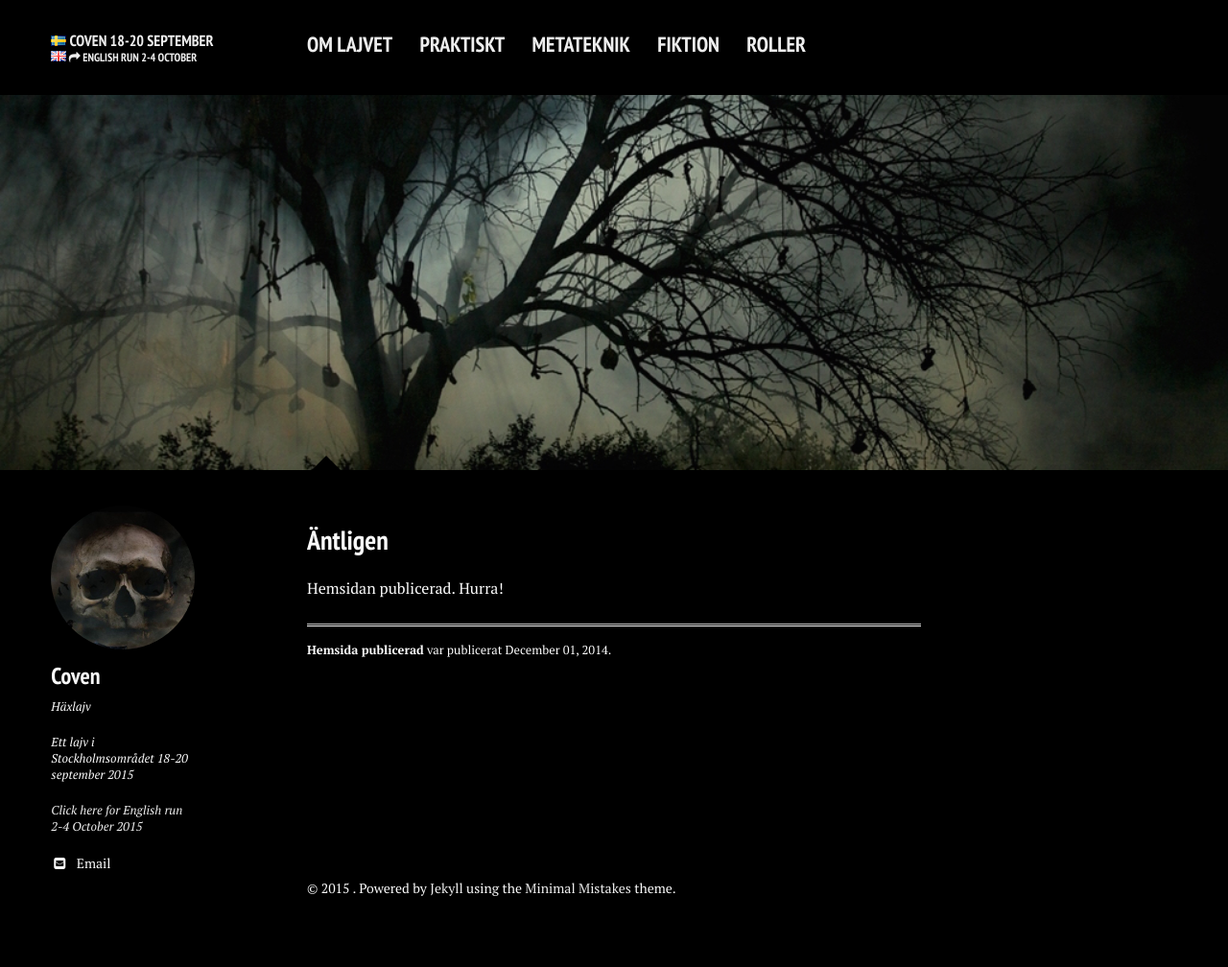
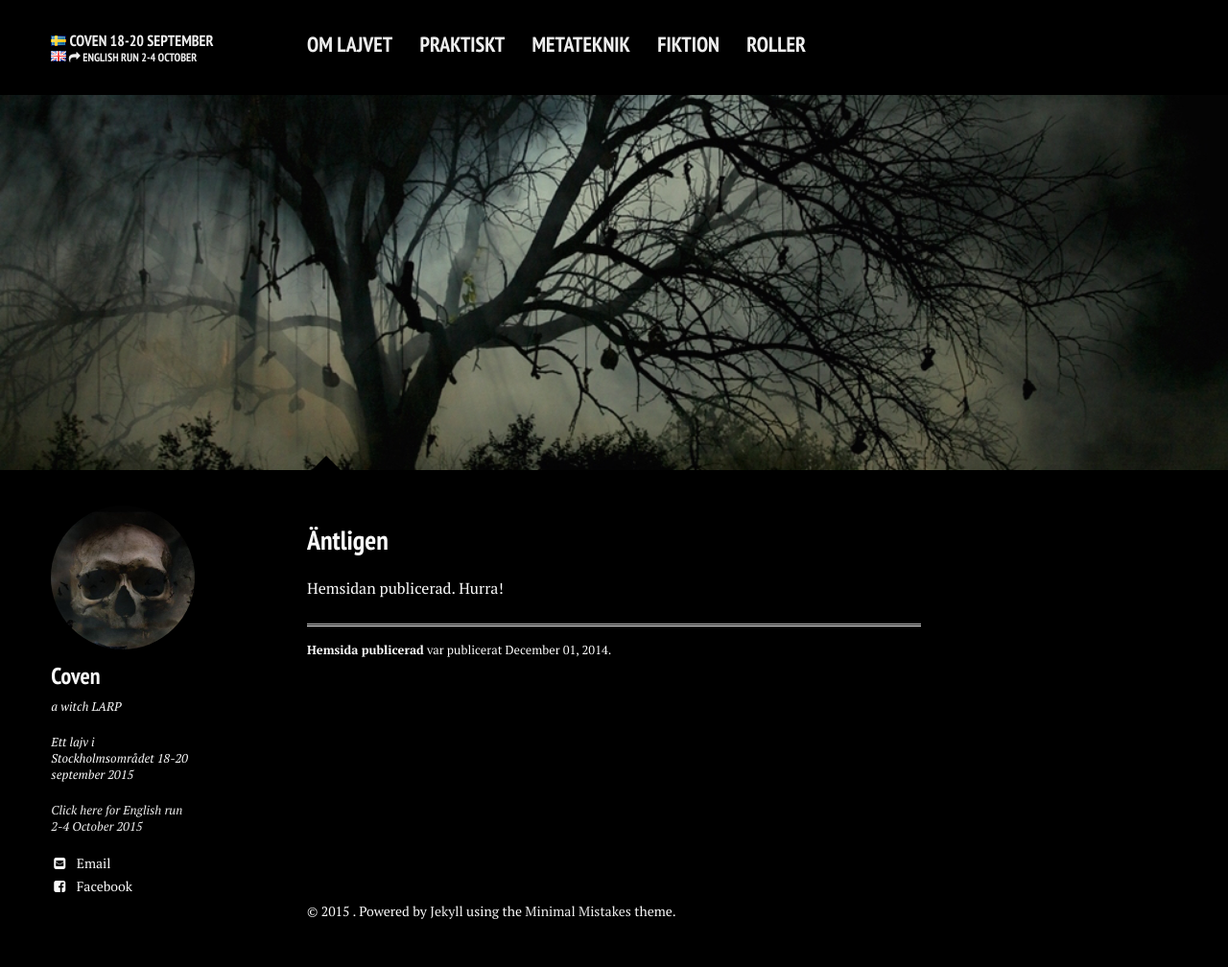
Before and after one commit to stanislavb/www.coven.nu, a Jekyll site: the page built from index.md, in a window 1280 px wide. Shown: the whole page at 96% size. Built offline with Jekyll 4.4.1, drawn with Linux system fonts in a browser that asks for light colours; nearby versions of some CDN libraries; before the commit the page ends 984 px from its top, so only the background shows below that.

Commit message:
Fix tagline and Facebook group link

```diff
--- a/_config.yml
+++ b/_config.yml
@@ -26,12 +26,12 @@ kramdown:
 # Event info
 event:
   name: Coven
-  tagline: Häxlajv
+  tagline: a witch LARP
   logo: skull.jpg
   description: "Ett lajv i Stockholmsområdet 18-20 september 2015"
   email: coven@example.com
 #  twitter: CovenLARP
-#  facebook: CovenLARP
+  facebook: CovenLARP
   google:
     analytics:
     verify:
--- a/_includes/_sidebar.html
+++ b/_includes/_sidebar.html
@@ -13,7 +13,7 @@
 {% include _link_to_english.html %}
 {% if event.email %}<a href="mailto:{{ event.email }}" class="event-social" target="_blank"><i class="fa fa-fw fa-envelope-square"></i> Email</a>{% endif %}
 {% if event.twitter %}<a href="http://twitter.com/{{ event.twitter }}" class="event-social" target="_blank"><i class="fa fa-fw fa-twitter-square"></i> Twitter</a>{% endif %}
-{% if event.facebook %}<a href="http://facebook.com/{{ event.facebook }}" class="event-social" target="_blank"><i class="fa fa-fw fa-facebook-square"></i> Facebook</a>{% endif %}
+{% if event.facebook %}<a href="http://facebook.com/groups/{{ event.facebook }}" class="event-social" target="_blank"><i class="fa fa-fw fa-facebook-square"></i> Facebook</a>{% endif %}
 {% if event.google.plus %}<a href="http://plus.google.com/+{{ event.google.plus }}" class="event-social" target="_blank"><i class="fa fa-fw fa-google-plus-square"></i> Google+</a>{% endif %}
 {% if event.linkedin %}<a href="http://linkedin.com/in/{{ event.linkedin }}" class="event-social" target="_blank"><i class="fa fa-fw fa-linkedin-square"></i> LinkedIn</a>{% endif %}
 {% if event.instagram %}<a href="http://instagram.com/{{ event.instagram }}" class="event-social" target="_blank"><i class="fa fa-fw fa-instagram"></i> Instagram</a>{% endif %}
```
